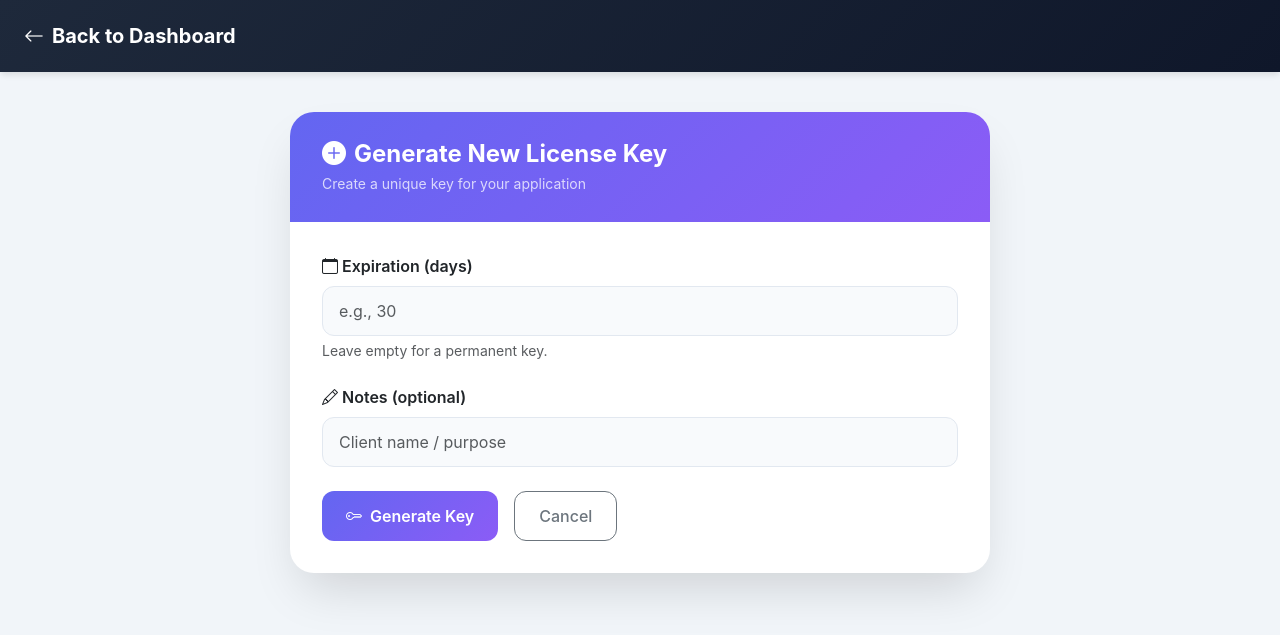
After one commit to noahtabisula75-code/admin-PANEL-, a Python web app: template templates/create_key.html in a window 1280 px wide. The commit adds this page. Shown: the top 635 px of the page. Run offline with Jinja, Linux system fonts and the light colour scheme; the template is opened without the code that fills it, so the values that code supplies are empty.

Commit message:
Add files via upload

```diff
--- /dev/null
+++ b/templates/create_key.html
@@ -0,0 +1,106 @@
+<!DOCTYPE html>
+<html lang="en">
+<head>
+    <meta charset="UTF-8">
+    <meta name="viewport" content="width=device-width, initial-scale=1.0">
+    <title>Create Key • Key Manager</title>
+    <link href="https://cdn.jsdelivr.net/npm/bootstrap@5.3.0/dist/css/bootstrap.min.css" rel="stylesheet">
+    <link rel="stylesheet" href="https://cdn.jsdelivr.net/npm/bootstrap-icons@1.11.0/font/bootstrap-icons.css">
+    <style>
+        body {
+            background: #f1f5f9;
+            font-family: 'Inter', system-ui, sans-serif;
+        }
+        .navbar {
+            background: linear-gradient(135deg, #1e293b 0%, #0f172a 100%);
+            padding: 16px 0;
+            box-shadow: 0 4px 6px -1px rgba(0, 0, 0, 0.1);
+        }
+        .navbar-brand {
+            font-weight: 700;
+            color: white !important;
+        }
+        .form-card {
+            border: none;
+            border-radius: 24px;
+            box-shadow: 0 25px 50px -12px rgba(0, 0, 0, 0.15);
+            overflow: hidden;
+            background: white;
+            max-width: 700px;
+            margin: 40px auto;
+        }
+        .card-header {
+            background: linear-gradient(135deg, #6366f1 0%, #8b5cf6 100%);
+            color: white;
+            padding: 28px 32px;
+            border: none;
+        }
+        .card-body {
+            padding: 32px;
+        }
+        .form-control, .form-select {
+            border-radius: 12px;
+            border: 1.5px solid #e2e8f0;
+            padding: 12px 16px;
+            font-size: 16px;
+            background: #f8fafc;
+        }
+        .form-control:focus {
+            border-color: #8b5cf6;
+            box-shadow: 0 0 0 4px rgba(139, 92, 246, 0.15);
+            background: white;
+        }
+        .btn-primary {
+            background: linear-gradient(135deg, #6366f1 0%, #8b5cf6 100%);
+            border: none;
+            border-radius: 12px;
+            padding: 12px 24px;
+            font-weight: 600;
+            transition: all 0.2s;
+        }
+        .btn-primary:hover {
+            transform: translateY(-2px);
+            box-shadow: 0 10px 20px -5px rgba(99, 102, 241, 0.4);
+            background: linear-gradient(135deg, #4f52e0 0%, #7c3aed 100%);
+        }
+        .btn-outline-secondary {
+            border-radius: 12px;
+            padding: 12px 24px;
+            font-weight: 500;
+        }
+    </style>
+</head>
+<body>
+    <nav class="navbar navbar-expand-lg">
+        <div class="container-fluid px-4">
+            <a class="navbar-brand" href="{{ url_for('dashboard') }}"><i class="bi bi-arrow-left me-2"></i>Back to Dashboard</a>
+        </div>
+    </nav>
+
+    <div class="container">
+        <div class="form-card">
+            <div class="card-header">
+                <h4 class="mb-1 fw-bold"><i class="bi bi-plus-circle-fill me-2"></i>Generate New License Key</h4>
+                <p class="opacity-75 mb-0" style="font-size: 14px;">Create a unique key for your application</p>
+            </div>
+            <div class="card-body">
+                <form method="POST">
+                    <div class="mb-4">
+                        <label class="form-label fw-semibold"><i class="bi bi-calendar me-1"></i>Expiration (days)</label>
+                        <input type="number" class="form-control" name="expires_days" min="1" placeholder="e.g., 30">
+                        <div class="form-text">Leave empty for a permanent key.</div>
+                    </div>
+                    <div class="mb-4">
+                        <label class="form-label fw-semibold"><i class="bi bi-pencil me-1"></i>Notes (optional)</label>
+                        <input type="text" class="form-control" name="notes" placeholder="Client name / purpose">
+                    </div>
+                    <div class="d-flex gap-3">
+                        <button type="submit" class="btn btn-primary"><i class="bi bi-key me-2"></i>Generate Key</button>
+                        <a href="{{ url_for('dashboard') }}" class="btn btn-outline-secondary">Cancel</a>
+                    </div>
+                </form>
+            </div>
+        </div>
+    </div>
+</body>
+</html>
```
Also changed, not shown: templates/dashboard.html (added, +296 -0 lines), templates/login.html (line endings or trailing spaces).
